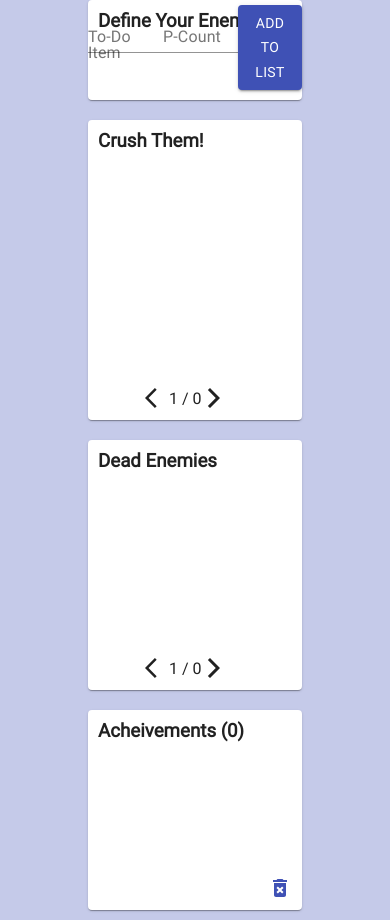
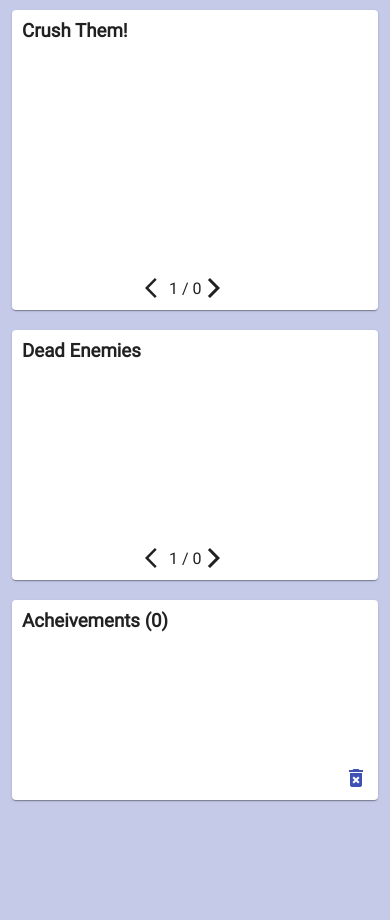
Before and after one commit to Jesscha/pomotodo, a React (Create React App) app: page / in a window 390 px wide. After the commit the page ends 844 px from the top, so only its background shows below. Built offline with nearby package versions, Linux system fonts and the light colour scheme.

Commit message:
basic width responsiveness

```diff
--- a/src/App.css
+++ b/src/App.css
@@ -44,3 +44,18 @@ body{
 .container{
   margin: 10px
 }
+
+@media (max-width: 862px) {
+  .App{
+    width: 70%;
+  }
+
+}
+
+
+@media (max-width: 731px) {
+  .App{
+    width: 99%;
+  }
+
+}
--- a/src/component/block-acheived-container/blockAcheivedContainer.styles.scss
+++ b/src/component/block-acheived-container/blockAcheivedContainer.styles.scss
@@ -30,6 +30,8 @@
     }
 
 
+
+
 }
 
 @keyframes shaking{
--- a/src/component/input-container/Inputcontainer.component.jsx
+++ b/src/component/input-container/Inputcontainer.component.jsx
@@ -61,12 +61,9 @@ export class InputContainer extends React.Component {
                         inputComponent: NumberFormatCustom,
                     }} />
 
-                    <Button variant="contained" color="primary" type="submit">Add to List</Button>
-
-
+                    <Button className="add-button" variant="contained" color="primary" type="submit">Add to List</Button>
                 </form>
             </Paper>
-
         )
     }
 }
--- a/src/component/input-container/inputcontainer.styles.scss
+++ b/src/component/input-container/inputcontainer.styles.scss
@@ -21,6 +21,11 @@
         left:10px;
     }
 
+    @media (max-width: 414px) {
+        display: none;
+
+    }
+
 
 
 
--- a/src/component/pomoblock/pomoblock.styles.scss
+++ b/src/component/pomoblock/pomoblock.styles.scss
@@ -11,4 +11,9 @@
     }
 
 
+
+    @media (max-width: 414px) {
+        width: 15px;
+
+    }
 }
--- a/src/component/todo-item/todoItem.component.jsx
+++ b/src/component/todo-item/todoItem.component.jsx
@@ -92,13 +92,13 @@ export class TodoItem extends React.Component {
                             ))}
                         </span>
                         <ButtonGroup className="buttons-plusminus" color="primary" aria-label="outlined primary button group">
-                            <Button onClick={() => { addPomoBlocks(item) }}>+</Button>
-                            <Button onClick={() => { removePomoBlocks(item) }}>-</Button>
+                            <Button className="control-button" onClick={() => { addPomoBlocks(item) }}>+</Button>
+                            <Button className="control-button" onClick={() => { removePomoBlocks(item) }}>-</Button>
                         </ButtonGroup>
                     </>
                 ) :
-                    <ButtonGroup className="buttons-delete" color="primary" aria-label="outlined primary button group">
-                        <Button onClick={() => {
+                    <ButtonGroup className="buttons-delete " color="primary" aria-label="outlined primary button group">
+                        <Button className="control-button" onClick={() => {
                             deleteItemFromDone(item);
                         }}>X</Button>
                     </ButtonGroup>
--- a/src/component/todo-item/todoItem.styles.scss
+++ b/src/component/todo-item/todoItem.styles.scss
@@ -30,10 +30,15 @@
     }
 
     .buttons-plusminus,.buttons-delete{
+
         position: absolute;
         right:20px;
         height: 25px;
 
+    }
+
+    .control-button span {
+        position: absolute;
     }
 }
 
```
